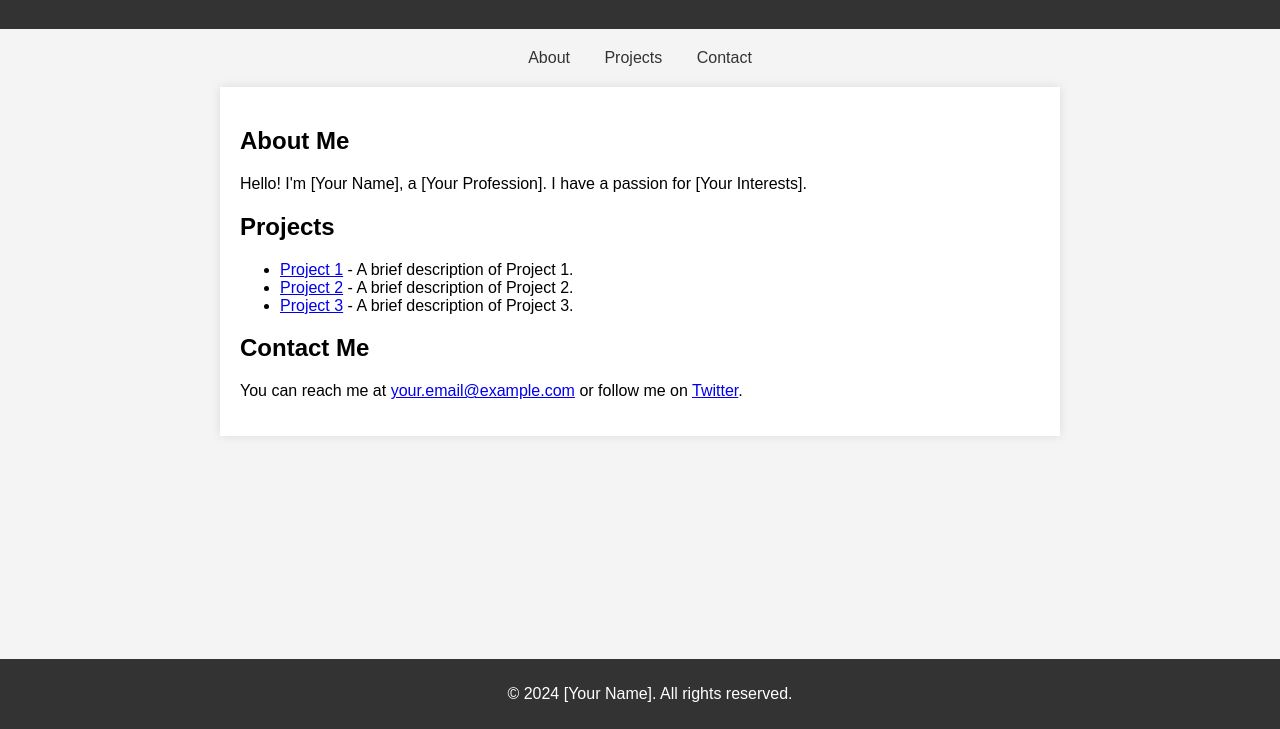
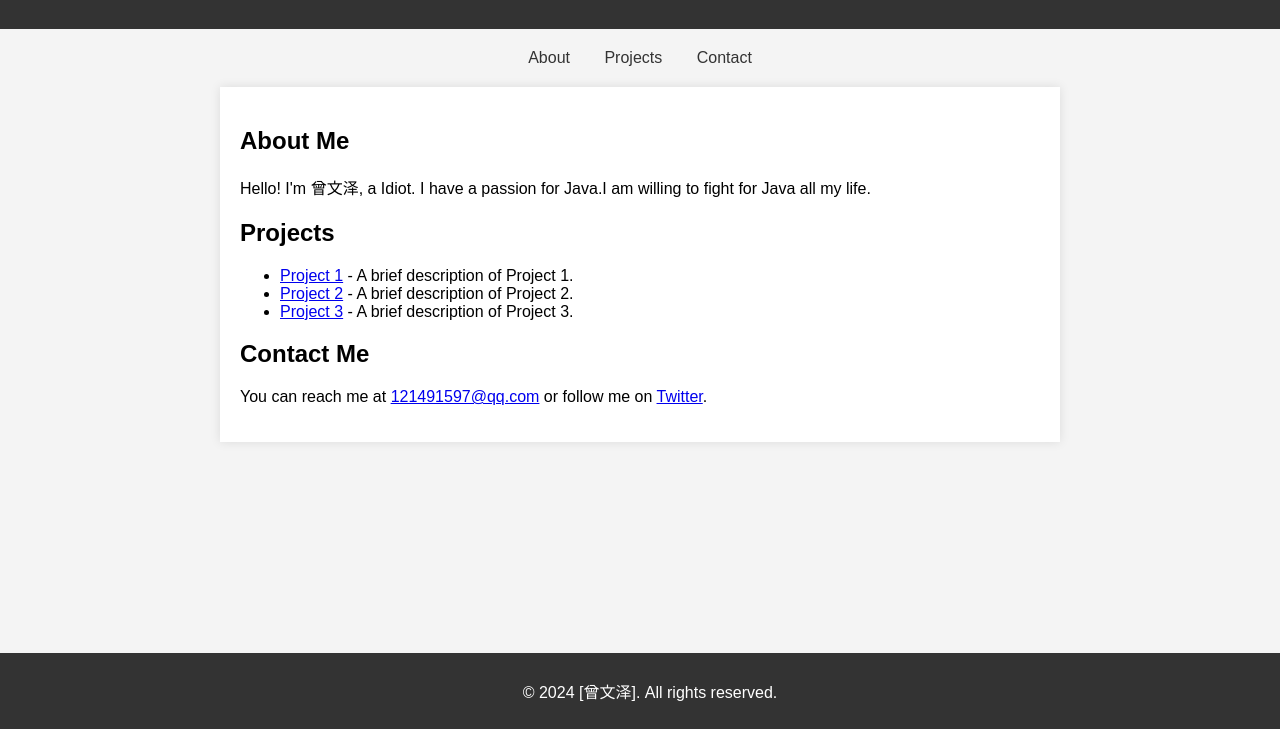
Before and after one commit to The0CGC/cgc.github.io, a plain HTML site: page index.html in a window 1280 px wide. Shown: the part 71-800 px from the top of the page. Drawn offline with Linux system fonts and the light colour scheme.

Commit message:
Add files via upload

```diff
--- a/index.html
+++ b/index.html
@@ -56,7 +56,7 @@
     <div class="container">
         <section id="about">
             <h2>About Me</h2>
-            <p>Hello! I'm [Your Name], a [Your Profession]. I have a passion for [Your Interests].</p>
+            <p>Hello! I'm 曾文泽, a Idiot. I have a passion for Java.I am willing to fight for Java all my life.</p>
         </section>
         <section id="projects">
             <h2>Projects</h2>
@@ -68,11 +68,11 @@
         </section>
         <section id="contact">
             <h2>Contact Me</h2>
-            <p>You can reach me at <a href="mailto:your.email@example.com">your.email@example.com</a> or follow me on <a href="https://twitter.com/your-username">Twitter</a>.</p>
+            <p>You can reach me at <a href="mailto:121491597@qq.com">121491597@qq.com</a> or follow me on <a href="https://x.com/home?lang=zh-Hant">Twitter</a>.</p>
         </section>
     </div>
     <footer>
-        <p>&copy; 2024 [Your Name]. All rights reserved.</p>
+        <p>&copy; 2024 [曾文泽]. All rights reserved.</p>
     </footer>
 </body>
 </html>
```
